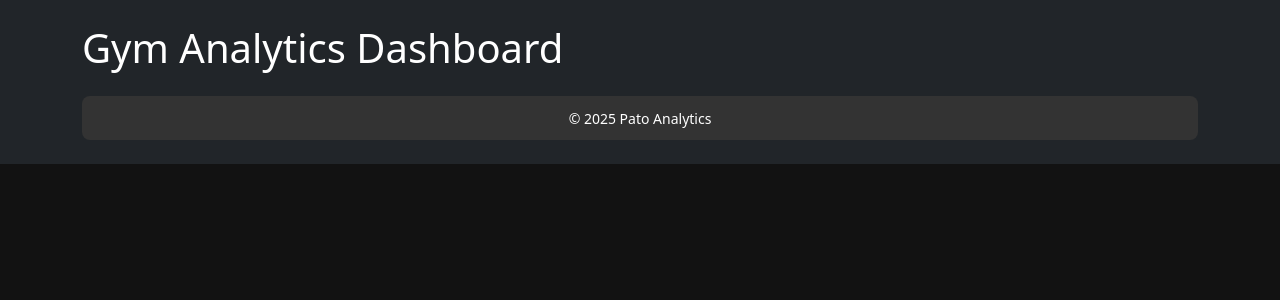
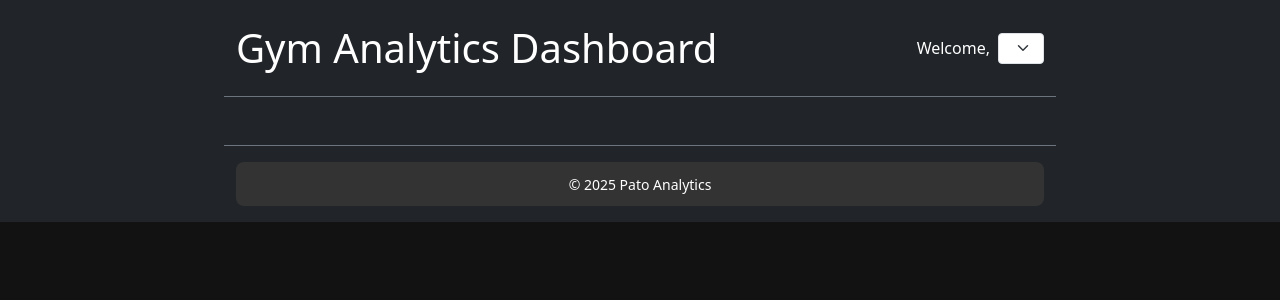
Before and after one commit to Pato7md/gym-stats, a Flask app: template templates/base.html in a window 1280 px wide. Shown: the top 300 px of the page. Run offline with Flask 3, Linux system fonts and the light colour scheme; the template is opened without the code that fills it, so the values that code supplies are empty; parts of the project's set-up code (start-up, migrations or seed data) failed here and were passed over; some libraries are stand-ins or nearby versions.

Commit message:
layout optimierung

```diff
--- a/static/css/style.css
+++ b/static/css/style.css
@@ -47,6 +47,7 @@ label {
   min-height: 420px;
   background: var(--bg-elev);
 }
+
 
 .metric-floating {
   position: absolute;
@@ -112,3 +113,23 @@ label {
 .dataTables_paginate a.paginate_button:not(.current) {
   color: var(--text-strong) !important; /* bei dir: weiß */
 }
+
+
+.outer-wrapper {
+  max-width: 65%;
+  margin: 0 auto;
+}
+
+/* Wenn Bildschirm < 1200px → mehr Platz geben */
+@media (max-width: 1200px) {
+  .outer-wrapper {
+    max-width: 80%;
+  }
+}
+
+/* Wenn Bildschirm < 992px → fast volle Breite */
+@media (max-width: 992px) {
+  .outer-wrapper {
+    max-width: 95%;
+  }
+}
--- a/templates/base.html
+++ b/templates/base.html
@@ -16,21 +16,49 @@
 </head>
 
 
+
 <!-- Body des Dokuments-->
 <body class="bg-dark text-body">
-  <div class="container py-4">
-    <header class="mb-3">
-      <h1 class="h3 text-white mb-0">Gym Analytics Dashboard</h1>
+
+
+
+
+  <!-- OUTER WRAPPER MIT % BREITE -->
+  <div class="outer-wrapper">
+
+   <!-- HEADER: eigener Container -->
+    <div class="container-fluid py-4 border-bottom border-secondary">
+      <header class="d-flex justify-content-between align-items-center flex-wrap">
+        <h1 class="h3 text-white mb-2 mb-md-0">Gym Analytics Dashboard</h1>
+        <form id="person-form" class="mb-0 d-flex align-items-center gap-2">
+          <span class="text-white">Welcome,</span>
+          <select id="person" name="person" class="form-select form-select-sm">
+            {% for p in personen %}
+              <option value="{{ p }}" {% if p == person %}selected{% endif %}>{{ p }}</option>
+            {% endfor %}
+          </select>
+        </form>
       </header>
+    </div>
 
+    <!-- MAIN CONTENT: eigener Container -->
+    <div class="container-fluid py-4">
       <main>
         {% block content %}{% endblock %}
       </main>
+    </div>
 
-    <footer class="app-footer mt-4">
+    <!-- FOOTER: eigener Container -->
+    <div class="container-fluid py-3 border-top border-secondary text-center text-white">
+      <footer class="app-footer m-0">
         <small>&copy; 2025 Pato Analytics</small>
       </footer>
     </div>
+
+</div> <!-- /outer wrapper -->
+
+
+
 
   <!-- Vendor JS -->
   <script src="https://cdn.plot.ly/plotly-2.35.2.min.js"></script>
```
Also changed, not shown: static/js/gym.js (+35 -9 lines), templates/gym.html (+25 -27 lines). Lines whose indentation alone changed are shown as unchanged.
